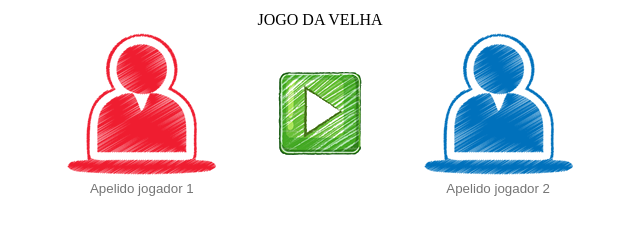
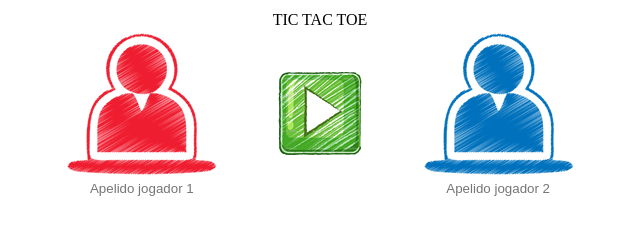
Before and after one commit to lucasabrantes1/tic-tac-toe, a plain HTML site: page jogo_da_velha/index.html in a window 1280 px wide. Shown: the full height of the page, 320-960 px from the left. Drawn offline with Linux system fonts and the light colour scheme.

Commit message:
Update index.html

```diff
--- a/jogo_da_velha/index.html
+++ b/jogo_da_velha/index.html
@@ -27,7 +27,7 @@
 		 	<tbody>
 		 		<tr>
 		 			<td align="center" colspan="3" align="center">
-		 				JOGO DA VELHA
+		 				TIC TAC TOE
 		 			</td>
 
 
```
